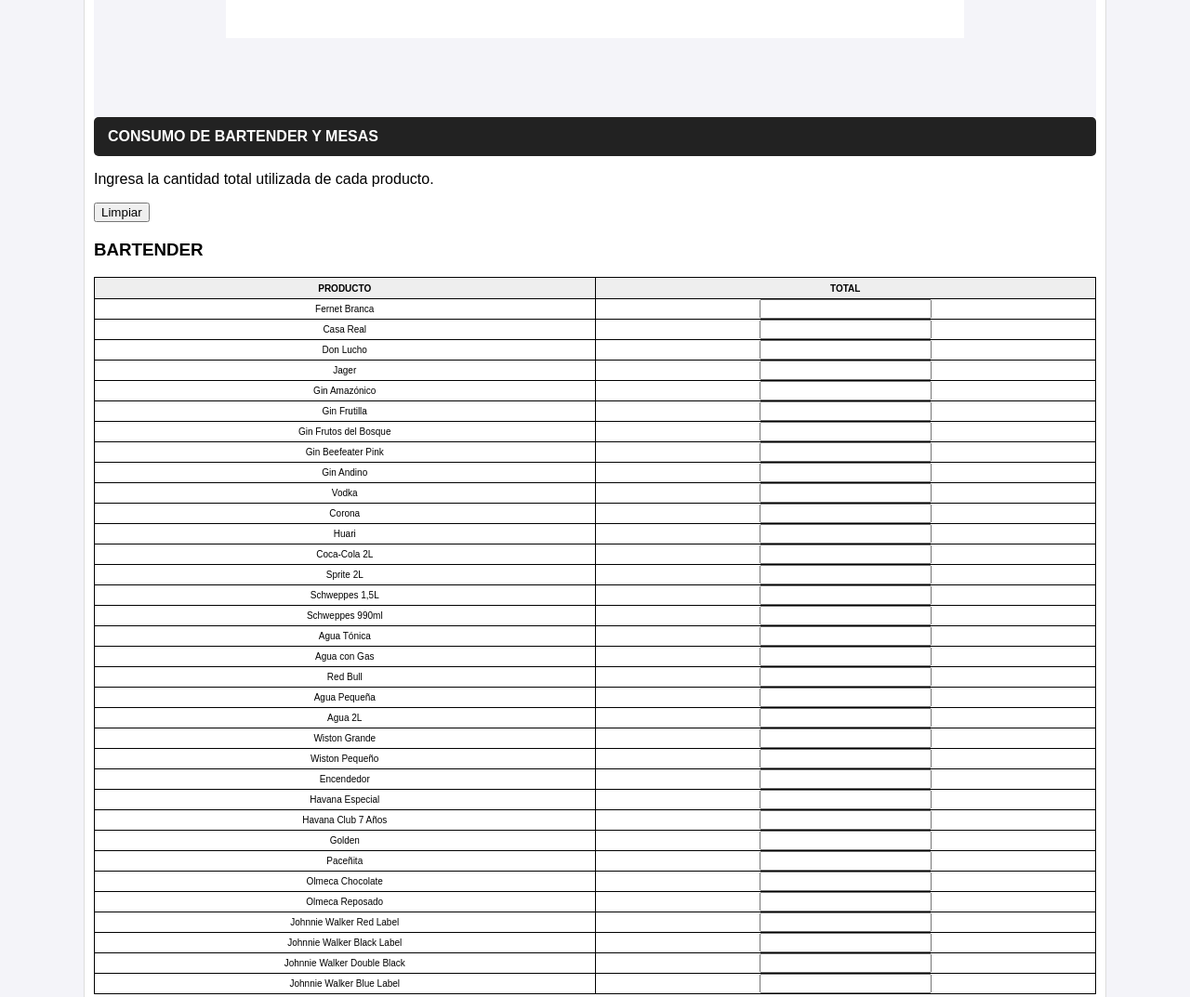
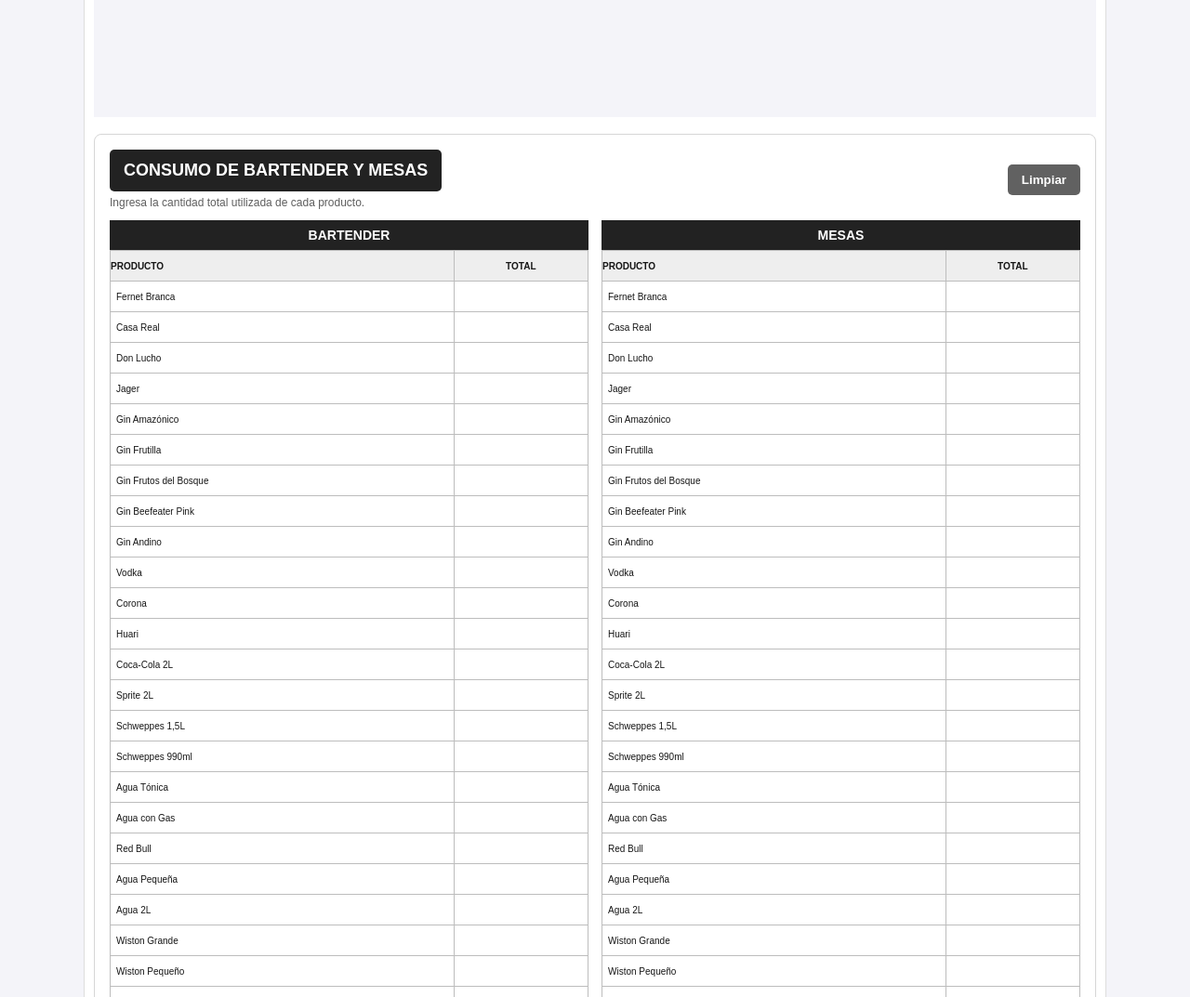
Before and after one commit to jeripacha/mamapotosicuadre, a plain HTML site: page index.html in a window 1280 px wide. Shown: the part 4980-6053 px from the top of the page at 93% size. Drawn offline with nearby package versions, Linux system fonts and the light colour scheme.

Commit message:
Update style.css
Updated dimensions for #documento and adjusted print styles.

```diff
--- a/style.css
+++ b/style.css
@@ -6,13 +6,13 @@
 
         /* Busca #documento y cámbialo por este: */
         #documento {
-            width: 210mm;
+            width: 216mm;
             background: white;
             margin: 0 auto;
             /* Aumentamos el padding lateral para "empujar" el contenido hacia adentro */
             padding: 10mm 8mm;
             box-sizing: border-box;
-            min-height: 270mm;
+            min-height: 0;
             display: block;
         }
 
@@ -219,6 +219,11 @@
 
         input::-webkit-outer-spin-button, input::-webkit-inner-spin-button { -webkit-appearance: none; margin: 0; }
         input[type=number] { -moz-appearance: textfield; }
+        @page {
+            size: letter portrait;
+            margin: 5mm;
+        }
+
         @media print {
             .controles {
                 display: none !important;
@@ -231,9 +236,9 @@
             }
 
             #documento {
-                width: 210mm !important;
-                margin: 0 auto !important;     /* ✅ CENTRADO REAL */
-                padding: 5mm 10mm !important; /* ✅ MISMO padding */
+                width: 100% !important;
+                margin: 0 !important;
+                padding: 0 !important;
                 min-height: auto !important;
                 box-sizing: border-box !important;
             }
@@ -567,3 +572,188 @@
     background-color: #FFE66D !important;
     color: #111111 !important;
 }
+
+/* Registro editable de bartender al final de cada hoja */
+.tabla-bartender {
+    margin-top: 6mm;
+    width: 100%;
+    border-collapse: collapse;
+    table-layout: fixed;
+}
+
+.tabla-bartender th {
+    height: 22px;
+}
+
+.tabla-bartender td {
+    height: 24px;
+}
+
+.input-bartender,
+.input-producto-bartender {
+    width: 100%;
+    height: 100%;
+    box-sizing: border-box;
+    border: none;
+    padding: 2px 5px;
+    background: transparent;
+    font: inherit;
+    font-size: 11px;
+    text-align: left;
+    outline: none;
+}
+
+@media (max-width: 768px) {
+    .tabla-bartender {
+        display: table;
+        white-space: normal;
+    }
+}
+
+.estado-guardado {
+    align-self: center;
+    color: #e5e5e5;
+    font-size: 12px;
+    line-height: 1.35;
+}
+
+.estado-guardado.error,
+.estado-consumos.error {
+    color: #b3261e;
+    font-weight: 700;
+}
+
+.hoja-consumos-caja4 {
+    margin-top: 18px;
+    padding: 16px;
+    border: 1px solid #d6d6d6;
+    border-radius: 8px;
+    background: #fff;
+    color: #161616;
+}
+
+.encabezado-consumos {
+    display: flex;
+    align-items: center;
+    justify-content: space-between;
+    gap: 12px;
+    margin-bottom: 12px;
+}
+
+.encabezado-consumos h2 {
+    margin: 0;
+    font-size: 18px;
+}
+
+.encabezado-consumos p,
+.estado-consumos {
+    margin: 5px 0 0;
+    color: #5d5d5d;
+    font-size: 12px;
+}
+
+.btn-borrar-consumos {
+    flex: 0 0 auto;
+    padding: 9px 15px;
+    border: 0;
+    border-radius: 5px;
+    background: #616161;
+    color: #fff;
+    font-weight: 700;
+    cursor: pointer;
+}
+
+.tablas-consumos {
+    display: grid;
+    grid-template-columns: repeat(2, minmax(0, 1fr));
+    gap: 14px;
+    align-items: start;
+}
+
+.tabla-consumos-wrap {
+    min-width: 0;
+    overflow-x: auto;
+}
+
+.tabla-consumos-wrap h3 {
+    margin: 0;
+    padding: 8px;
+    background: #222;
+    color: white;
+    text-align: center;
+    font-size: 14px;
+}
+
+.tabla-consumos {
+    display: table !important;
+    width: 100%;
+    min-width: 300px;
+    border-collapse: collapse;
+    table-layout: fixed;
+    white-space: normal !important;
+}
+
+.tabla-consumos th,
+.tabla-consumos td {
+    height: 32px;
+    padding: 0;
+    border: 1px solid #bdbdbd;
+    font-size: 10px;
+}
+
+.tabla-consumos th {
+    background: #eeeeee;
+}
+
+.tabla-consumos th:first-child,
+.tabla-consumos .consumo-producto {
+    width: 72%;
+    text-align: left;
+}
+
+.tabla-consumos .consumo-producto {
+    padding: 4px 6px;
+    overflow-wrap: anywhere;
+}
+
+.tabla-consumos th:last-child {
+    width: 28%;
+}
+
+.consumo-cantidad {
+    display: block;
+    width: 100%;
+    min-width: 42px;
+    height: 32px;
+    box-sizing: border-box;
+    padding: 0;
+    border: 0;
+    border-radius: 0;
+    background: transparent;
+    text-align: center;
+    font-size: 11px;
+}
+
+.consumo-cantidad:focus-visible {
+    outline: 2px solid #2856a3;
+    outline-offset: -2px;
+}
+
+@media (max-width: 768px) {
+    .estado-guardado {
+        width: 100%;
+        text-align: center;
+    }
+
+    .encabezado-consumos {
+        align-items: flex-start;
+    }
+
+    .tablas-consumos {
+        grid-template-columns: 1fr;
+    }
+
+    .hoja-consumos-caja4 {
+        padding: 10px;
+    }
+}
```
